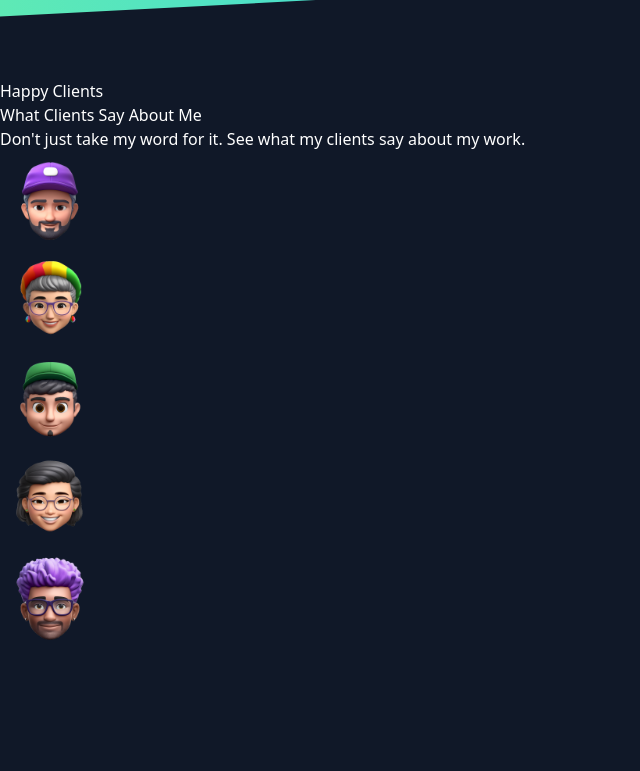
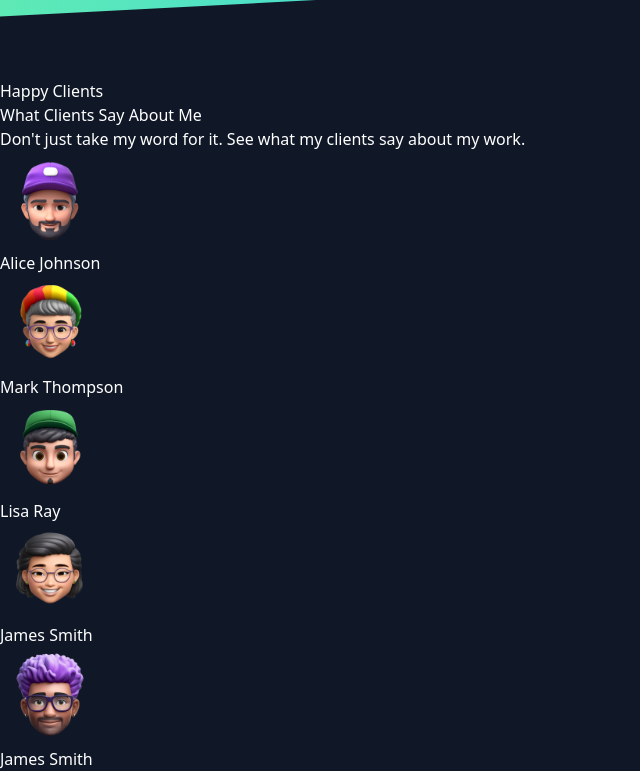
Before and after one commit to MuhammadWasif123/Portfolio-Personal, a React (Vite) app: page / in a window 1280 px wide. Shown: the part 3573-4344 px from the top of the page, without its empty margins (0-640 px from the left). Before the commit the page ends 4224 px from the top, so only its background shows below. Built offline with nearby package versions, Linux system fonts and the light colour scheme.

Commit message:
Updated Code of the Testimonial Section

```diff
--- a/src/sections/TestimonialSection.jsx
+++ b/src/sections/TestimonialSection.jsx
@@ -52,6 +52,8 @@ const TestimonialSection = () => {
             {testimonials.map(testimonial=>(
                 <div key={testimonial.name}>
                      <img src={testimonial.avatar} alt={testimonial.name} />
+                     <div>{testimonial.name}</div>
+                     <div></div>
                 </div>
             ))}
         </div>
```
